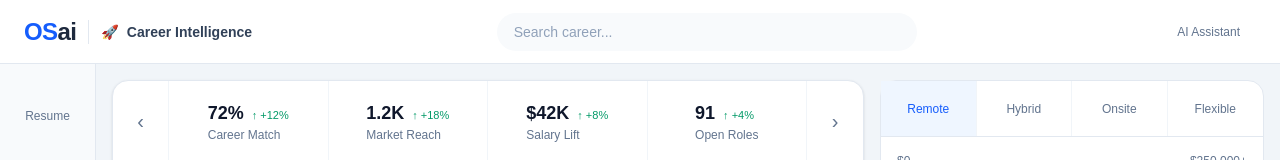
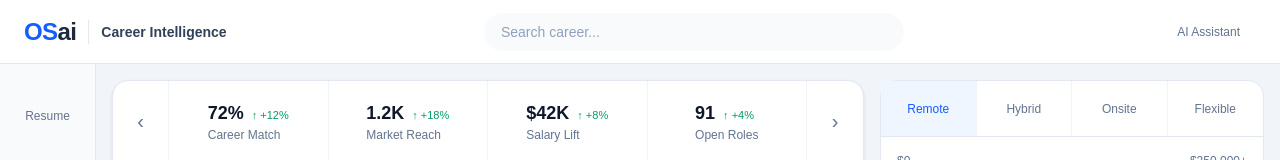
Before and after one commit to OrbitSystemsAi/career-pivot, a Next.js app: page / in a window 1280 px wide. Shown: the top 160 px of the page. Built offline with nearby package versions, Linux system fonts and the light colour scheme.

Commit message:
Remove module icons from global header

```diff
--- a/core/shell/frames/D1GlobalHeaderFrame.tsx
+++ b/core/shell/frames/D1GlobalHeaderFrame.tsx
@@ -17,9 +17,8 @@ export default function D1GlobalHeaderFrame() {
 
         <div className="h-6 w-px bg-slate-200" />
 
-        <div className="flex items-center gap-2 text-sm font-semibold text-slate-700">
-          <span>{module.icon}</span>
-          <span>{module.description}</span>
+        <div className="text-sm font-semibold text-slate-700">
+          {module.description}
         </div>
       </div>
 
```
